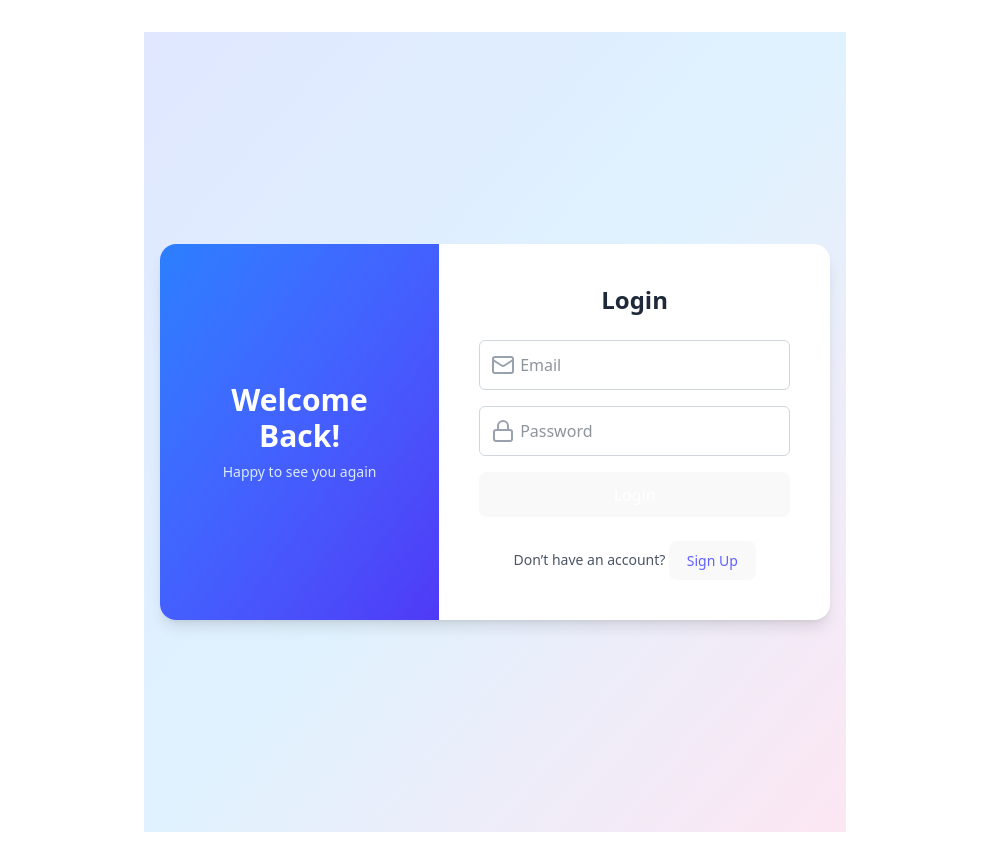
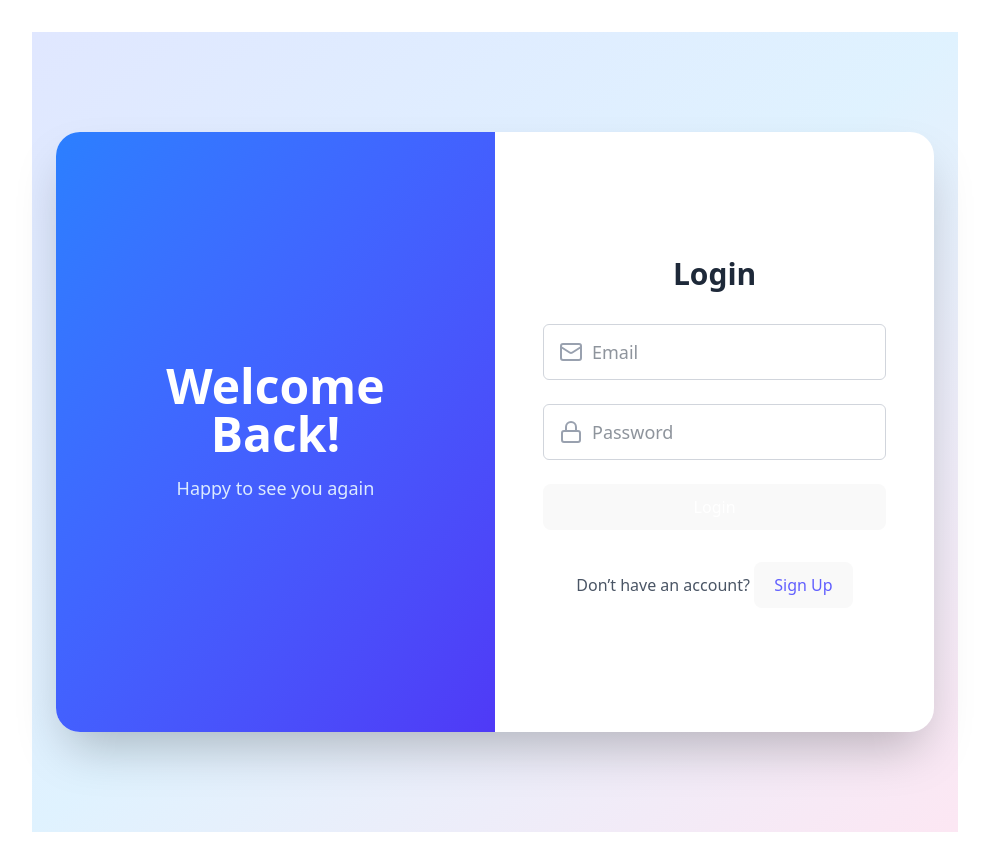
Before and after one commit to shriyapancholi/VendorVerse, a React (Vite) app in the folder frontend/: page /login in a window 1280 px wide. Shown: the whole page, without its empty margins (145-1134 px from the left). Built offline with nearby package versions, Linux system fonts and the light colour scheme.

Commit message:
Login Page

```diff
--- a/frontend/src/components/AuthForm.jsx
+++ b/frontend/src/components/AuthForm.jsx
@@ -8,68 +8,69 @@ export default function AuthForm({ mode }) {
 
   const handleSubmit = (e) => {
     e.preventDefault();
-    // TODO: Validate and authenticate here
     navigate("/dashboard");
   };
 
   return (
-    <div className="min-h-screen bg-gradient-to-br from-indigo-100 via-sky-100 to-pink-100 flex items-center justify-center px-4 py-8">
-      <div className="bg-white shadow-lg rounded-2xl overflow-hidden flex flex-col md:flex-row w-full max-w-4xl">
+    <div className="min-h-screen bg-gradient-to-br from-indigo-100 via-sky-100 to-pink-100 flex items-center justify-center px-6">
+      <div className="bg-white rounded-3xl shadow-2xl flex overflow-hidden w-full max-w-5xl min-h-[600px]">
         {/* Left Panel */}
-        <div className="bg-gradient-to-br from-blue-500 to-indigo-600 text-white flex items-center justify-center p-10 md:w-5/12">
-          <div className="text-center space-y-2">
-            <h2 className="text-3xl font-bold">
+        <div className="bg-gradient-to-br from-blue-500 to-indigo-600 text-white flex items-center justify-center p-12 w-1/2">
+          <div className="text-center space-y-4">
+            <h2 className="text-5xl font-bold">
               {isSignup ? "Welcome!" : "Welcome Back!"}
             </h2>
-            <p className="text-sm text-blue-100">
-              {isSignup ? "Let's get you started!" : "Happy to see you again"}
+            <p className="text-lg text-blue-100">
+              {isSignup ? "Let’s get you started!" : "Happy to see you again"}
             </p>
           </div>
         </div>
 
         {/* Right Panel */}
-        <div className="p-10 md:w-7/12 w-full space-y-6">
-          <h3 className="text-2xl font-semibold text-center text-gray-800">
+        <div className="flex flex-col justify-center items-center w-1/2 p-12">
+          <h3 className="text-3xl font-bold text-gray-800 mb-8">
             {isSignup ? "Create Account" : "Login"}
           </h3>
 
-          <form className="space-y-4" onSubmit={handleSubmit}>
+          <form onSubmit={handleSubmit} className="w-full space-y-6">
             {isSignup && (
               <div className="relative">
-                <User className="absolute left-3 top-1/2 transform -translate-y-1/2 text-gray-400" />
+                <User className="absolute left-4 top-1/2 transform -translate-y-1/2 text-gray-400" />
                 <input
                   type="text"
                   placeholder="Full Name"
-                  className="w-full py-3 pl-10 pr-3 border border-gray-300 rounded-md focus:ring-2 focus:ring-indigo-400 focus:outline-none text-gray-800 text-base"
+                  className="w-full h-14 pl-12 pr-4 border border-gray-300 rounded-md focus:ring-2 focus:ring-indigo-400 focus:outline-none text-gray-800 text-lg"
                 />
               </div>
             )}
+
             <div className="relative">
-              <Mail className="absolute left-3 top-1/2 transform -translate-y-1/2 text-gray-400" />
+              <Mail className="absolute left-4 top-1/2 transform -translate-y-1/2 text-gray-400" />
               <input
                 type="email"
                 placeholder="Email"
-                className="w-full py-3 pl-10 pr-3 border border-gray-300 rounded-md focus:ring-2 focus:ring-indigo-400 focus:outline-none text-gray-800 text-base"
+                className="w-full h-14 pl-12 pr-4 border border-gray-300 rounded-md focus:ring-2 focus:ring-indigo-400 focus:outline-none text-gray-800 text-lg"
               />
             </div>
+
             <div className="relative">
-              <Lock className="absolute left-3 top-1/2 transform -translate-y-1/2 text-gray-400" />
+              <Lock className="absolute left-4 top-1/2 transform -translate-y-1/2 text-gray-400" />
               <input
                 type="password"
                 placeholder="Password"
-                className="w-full py-3 pl-10 pr-3 border border-gray-300 rounded-md focus:ring-2 focus:ring-indigo-400 focus:outline-none text-gray-800 text-base"
+                className="w-full h-14 pl-12 pr-4 border border-gray-300 rounded-md focus:ring-2 focus:ring-indigo-400 focus:outline-none text-gray-800 text-lg"
               />
             </div>
 
             <button
               type="submit"
-              className="w-full bg-indigo-500 hover:bg-indigo-600 text-white py-3 rounded-md font-semibold transition"
+              className="w-full bg-indigo-500 hover:bg-indigo-600 text-white py-4 text-lg rounded-md font-semibold transition"
             >
               {isSignup ? "Sign Up" : "Login"}
             </button>
           </form>
 
-          <div className="text-center text-sm text-gray-600">
+          <p className="mt-8 text-base text-gray-600">
             {isSignup ? (
               <>
                 Already have an account?{" "}
@@ -91,7 +92,7 @@ export default function AuthForm({ mode }) {
                 </button>
               </>
             )}
-          </div>
+          </p>
         </div>
       </div>
     </div>
```
